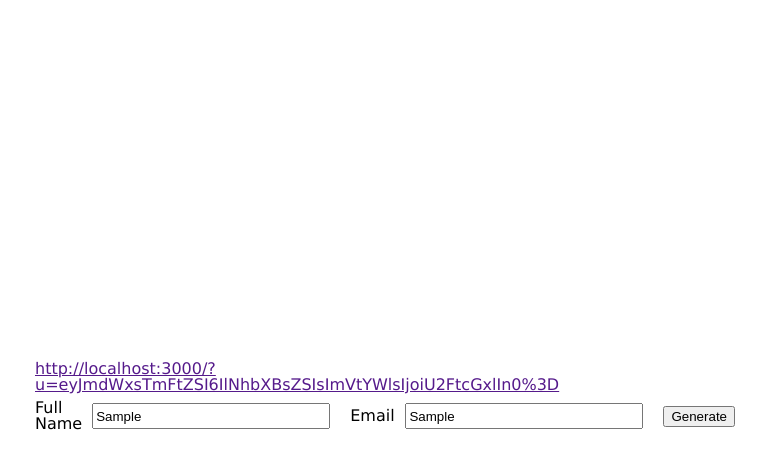
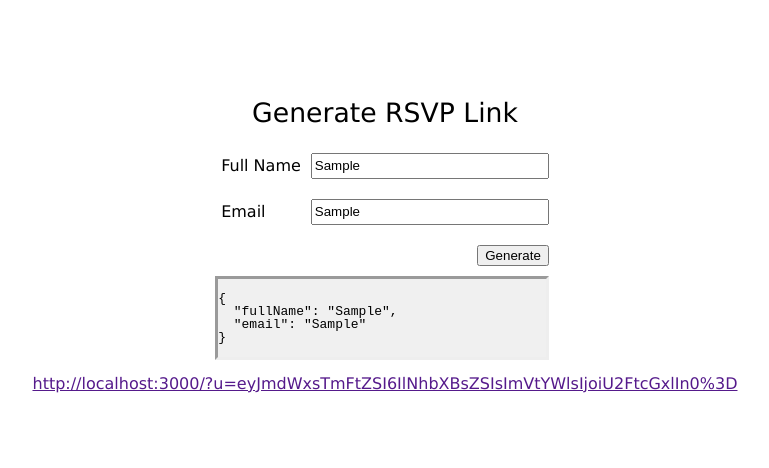
Before and after one commit to Sam-Scheding/sam-scheding.github.io, a React (Create React App) app: page /2bb87b93-f62e-4698-95e2-4869a04d0b7a in a window 1280 px wide. Both pictures are taken after typing "Sample", "Sample" into the empty fields and a click on the button "Generate". Shown: the top 468 px of the page, without its empty margins (255-1024 px from the left). Built offline with nearby package versions, Linux system fonts and the light colour scheme; the HTML template or start-up script is replaced by a standard one; a web font is replaced by a local one.

Commit message:
JAM: Bugs

```diff
--- a/src/components/Form/index.js
+++ b/src/components/Form/index.js
@@ -6,11 +6,13 @@ import Button from "../Button";
 import emailjs from "emailjs-com";
 
 function Form() {
-  const encodedUserInfo = Object.fromEntries(new URLSearchParams(window.location.search))['u']
-  const userInfo = JSON.parse(window.atob(decodeURIComponent(encodedUserInfo)))
+  const userInfo = JSON.parse(window.localStorage.getItem('userInfo'))
+  // TODO: This is broken, since it will overwrite the form values with the localStorage values on every render
+  // But I can't figure out how to actually fix it.
+
   const [isChecked, setChecked] = useState(false);
-  const [fullName, setFullName] = useState(userInfo['fullName']);
-  const [email, setEmail] = useState(userInfo['email']);
+  const [fullName, setFullName] = useState(userInfo.fullName);
+  const [email, setEmail] = useState(userInfo.email);
 
   const handleOnChange = useCallback(({ target }) => {
     setChecked(target.checked);
--- /dev/null
+++ b/src/components/PhoneNumberInput/style.css
@@ -0,0 +1,15 @@
+.text-input__root {
+  display: flex;
+  justify-content: space-between;
+  align-items: center;
+  width: 100%;
+}
+
+.text-input__label {
+}
+
+.text-input__input {
+  height: 20px;
+  min-width: 230px;
+  margin: 10px 0px 10px 10px;
+}
--- a/src/index.css
+++ b/src/index.css
@@ -27,7 +27,6 @@ h5,
 h6,
 p,
 blockquote,
-pre,
 a,
 abbr,
 acronym,
--- a/src/pages/Admin/index.jsx
+++ b/src/pages/Admin/index.jsx
@@ -4,13 +4,16 @@ import Button from "../../components/Button"
 import './style.css'
 import { useState } from "react"
 
-// const BASE_URL = 'https://mia-and-vlads-wedding.com'
+// const BASE_URL = 'https://mia-and-vlads-wedding.com' // TODO: Not sure what the URL will be at the moment
 const BASE_URL = 'http://localhost:3000'
 
 export default function Admin() {
+  // Form Data
   let [fullName, setFullName] = useState('')
-  let [email, setEmailName] = useState('')
+  let [email, setEmail] = useState('')
+
   let [displayLink, setDisplayLink] = useState('')
+  let [decodedUserInfo, setDecodedUserInfo] = useState('')
 
   const handleOnClick = () => {
     const userInfo = {
@@ -24,23 +27,23 @@ export default function Admin() {
     const url = `${BASE_URL}/?u=${urlEncodedUserInfo}`
     setDisplayLink(url)
 
-    const decoded = window.atob(decodeURIComponent(urlEncodedUserInfo))
-    console.log(JSON.parse(decoded))
+    const decoded = JSON.parse(window.atob(decodeURIComponent(urlEncodedUserInfo)))
+    setDecodedUserInfo(JSON.stringify(decoded, null, 2))
   }
 
   const handleOnFullNameChange = (event) => {
     setFullName(event.target.value)
   }
+
   const handleOnEmailChange = (event) => {
-    setEmailName(event.target.value)
+    setEmail(event.target.value)
   }
 
   return (
     <div className="admin-container">
       <div className="content">
-        <a href={ displayLink }>
-          { displayLink }
-        </a>
+        <h1>Generate RSVP Link</h1>
+        <br />
         <div className="form-container">
           <TextInput
             label={'Full Name'}
@@ -55,7 +58,18 @@ export default function Admin() {
             >
             Generate
           </Button>
+          {decodedUserInfo &&
+            <code className="code-box">
+              <pre>
+                { decodedUserInfo }
+              </pre>
+            </code>
+          }
         </div>
+        <br />
+        <a href={ displayLink }>
+          { displayLink }
+        </a>
       </div>
     </div>
   )
--- a/src/pages/Admin/style.css
+++ b/src/pages/Admin/style.css
@@ -1,22 +1,33 @@
 .admin-container {
   width: 100vw;
-  height: 100vh;
   display: flex;
-  align-items: center;
+  align-items: flex-start;
+  margin-top: 100px;
   justify-content: center;
 }
 
 .form-container {
   display: flex;
-  align-items: center;
-  justify-content: center;
-  gap: 20px;
+  flex-direction: column;
+  align-items: flex-end;
 }
 
 .content {
   display: flex;
   flex-direction: column;
   align-items: center;
-  max-width: 700px;
   font-family: Verdana, Geneva, Tahoma, sans-serif;
 }
+
+.content > h1 {
+  font-family: Verdana, Geneva, Tahoma, sans-serif;
+  font-size: 20pt;
+}
+.code-box {
+  text-align: left;
+  width: 100%;
+  border: inset;
+  max-height: 100px;
+  overflow: scroll;
+  background-color: #F0F0F0;
+}
--- a/src/pages/Home/index.jsx
+++ b/src/pages/Home/index.jsx
@@ -15,6 +15,7 @@ import {
 import Lottie from "react-lottie";
 import weddingAnimation from "../../assets/wedding-outline.json";
 import patternAnimation from "../../assets/pattern.json";
+import { useEffect } from "react";
 // www.blobmaker.app/
 
 const pictures = [circle, lightpainting, ripples, spirals];
@@ -28,6 +29,21 @@ function Home() {
       preserveAspectRatio: "xMidYMid slice",
     },
   });
+
+  useEffect(() => {
+    // Load queryString into localStorage on page load so it can be
+    // used to populate the form later, even after route changes
+    let userInfo = {}
+    const userURLParam = new URLSearchParams(window.location.search).get('u')
+
+    if(userURLParam) {
+      const base64UserInfo = decodeURIComponent(userURLParam)
+      userInfo = window.atob(base64UserInfo)
+    }
+
+    window.localStorage.setItem('userInfo', JSON.stringify(userInfo))
+  }, [])
+
   return (
     <div className="root">
       <MainHeader>
```
Also changed, not shown: src/components/PhoneNumberInput/index.jsx (added, +32 -0 lines).
